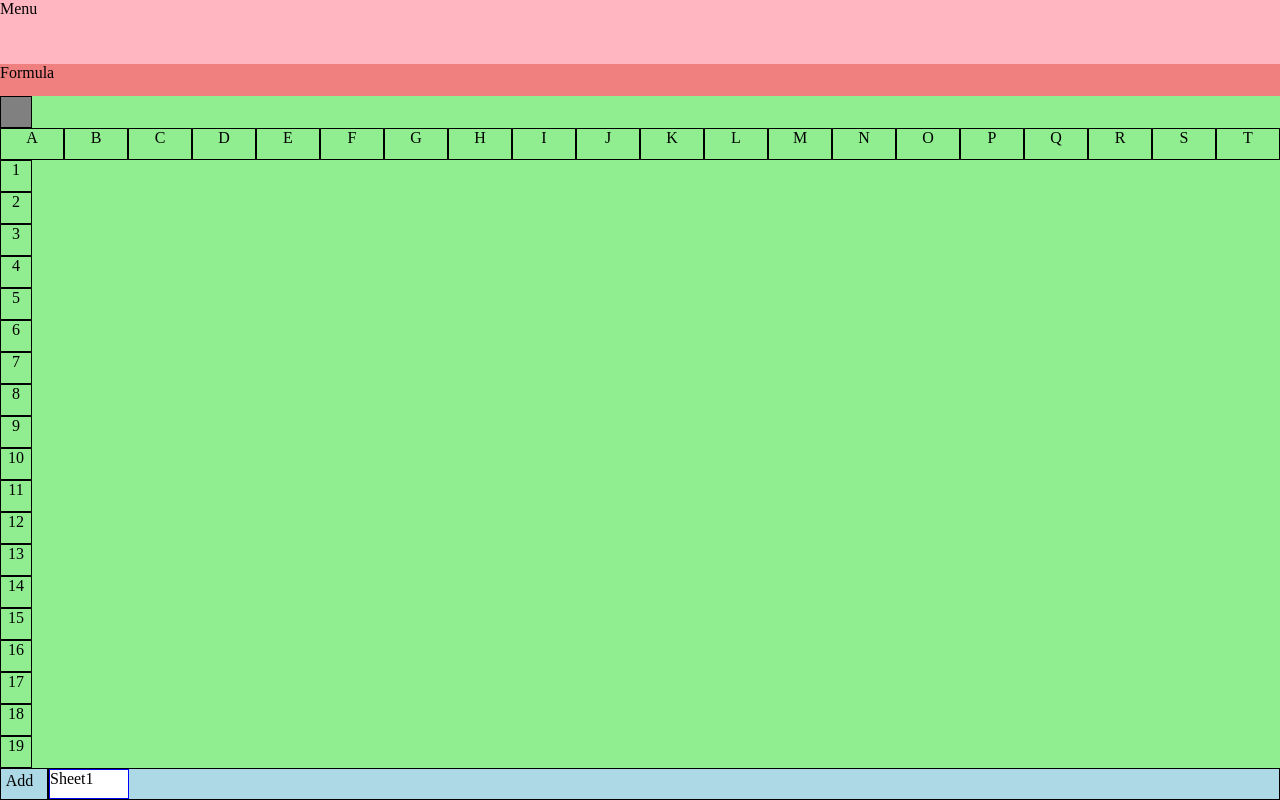
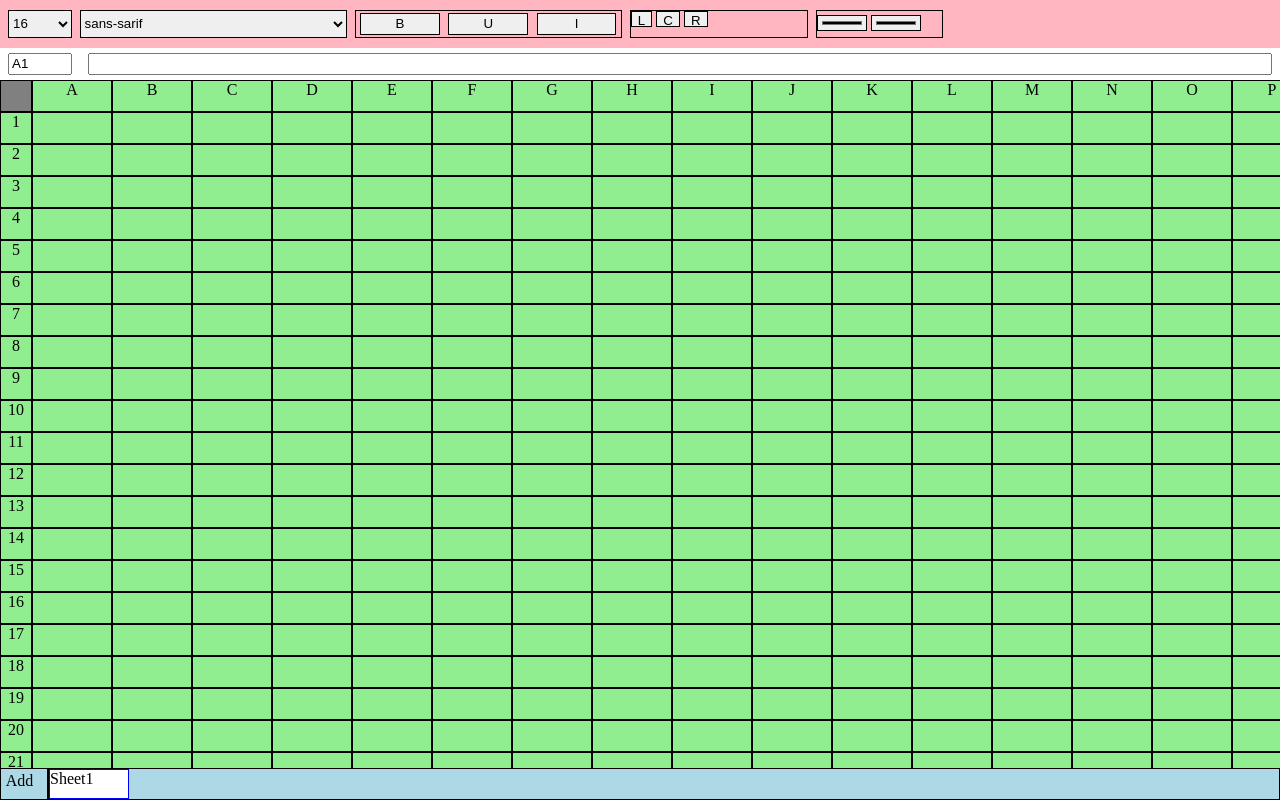
Before and after one commit to shridharrai/Excel-App, a plain HTML site: page index.html in a window 1280 px wide. Drawn offline with Linux system fonts and the light colour scheme.

Commit message:
Formatting partially completed

```diff
--- a/grid.js
+++ b/grid.js
@@ -1,6 +1,12 @@
 let leftCol = document.querySelector('.left-col');
 let topRow = document.querySelector('.top-row');
 let grid = document.querySelector('.grid');
+let addressInput = document.querySelector('.address-input');
+let boldBtn = document.querySelector('.bold');
+let underlineBtn = document.querySelector('.underline');
+let italicBtn = document.querySelector('.italic');
+let alignBtns = document.querySelectorAll('.align-container>*');
+let fontSizeEle = document.querySelector('.font-size');
 let rows = 100;
 let cols = 26;
 
@@ -20,14 +26,78 @@ for (let i = 0; i < cols; ++i) {
   topRow.appendChild(cell);
 }
 
+//making 2-D grid
 for (let i = 0; i < rows; ++i) {
   let row = document.createElement('div');
   row.setAttribute('class', 'row');
   for (let j = 0; j < cols; ++j) {
     let cell = document.createElement('div');
     cell.setAttribute('class', 'cell');
-    cell.innerText = `${String.fromCharCode(65 + j)} ${i + 1}`;
+    // cell.innerText = `${String.fromCharCode(65 + j)} ${i + 1}`;
+    cell.setAttribute('rid', i);
+    cell.setAttribute('cid', j);
+    cell.setAttribute('contenteditable', 'true');
     row.appendChild(cell);
   }
   grid.appendChild(row);
 }
+
+//To iterate over all the cells and add event listener of click to display the cell position in address input box
+let allCells = document.querySelectorAll('.grid .cell');
+for (let i = 0; i < allCells.length; ++i) {
+  allCells[i].addEventListener('click', function() {
+    let cid = allCells[i].getAttribute('cid');
+    let rid = allCells[i].getAttribute('rid');
+    cid = Number(cid);
+    rid = Number(rid);
+    let address = `${String.fromCharCode(65 + cid)}${rid + 1}`;
+    addressInput.value = address;
+  });
+}
+//by default show the first cell in address i/p box so click on the first cell by default
+allCells[0].click();
+
+//On click on bold button bold the test of selected cell by getting the cell address from address box
+boldBtn.addEventListener('click', function() {
+  let cellEle = findCellEle();
+  cellEle.style.fontWeight = 'bold';
+});
+
+underlineBtn.addEventListener('click', function() {
+  let cellEle = findCellEle();
+  cellEle.style.textDecoration = 'underline';
+});
+
+italicBtn.addEventListener('click', function() {
+  let cellEle = findCellEle();
+  cellEle.style.fontStyle = 'italic';
+});
+
+//allignments
+for (let i = 0; i < alignBtns.length; ++i) {
+  alignBtns[i].addEventListener('click', function() {
+    let allignment = alignBtns[i].getAttribute('class');
+    let cellEle = findCellEle();
+    cellEle.style.textAlign = allignment;
+  });
+}
+
+//font-size
+fontSizeEle.addEventListener('change', function() {
+  let fontSize = fontSizeEle.value;
+  let cellEle = findCellEle();
+  cellEle.style.fontSize = fontSize + 'px';
+});
+
+function findCellEle() {
+  let address = addressInput.value;
+  let { rid, cid } = getRIDCIDfromAddress(address);
+  let cellEle = document.querySelector(`.cell[rid="${rid}"][cid="${cid}"]`);
+  return cellEle;
+}
+
+function getRIDCIDfromAddress(address) {
+  let cid = address.charCodeAt(0) - 65;
+  let rid = Number(address.slice(1)) - 1;
+  return { rid, cid };
+}
--- a/index.html
+++ b/index.html
@@ -8,8 +8,38 @@
     <link rel="stylesheet" href="style.css" />
   </head>
   <body>
-    <div class="menu-container">Menu</div>
-    <div class="formula-container">Formula</div>
+    <div class="menu-container">
+      <select class="font-size">
+        <option value="12">12</option>
+        <option value="16" selected>16</option>
+        <option value="20">20</option>
+        <option value="32">32</option>
+      </select>
+      <select class="font-family">
+        <option value="monospace">monospace</option>
+        <option value="sans-sarif" selected>sans-sarif</option>
+        <option value="Georgia">Georgia</option>
+        <option value="fantasy">fantasy</option>
+      </select>
+      <div class="bui-container">
+        <input type="button" class="bold" value="B" />
+        <input type="button" class="underline" value="U" />
+        <input type="button" class="italic" value="I" />
+      </div>
+      <div class="align-container">
+        <input type="button" class="left" value="L" />
+        <input type="button" class="center" value="C" />
+        <input type="button" class="right" value="R" />
+      </div>
+      <div class="color-container">
+        <input type="color" class="color" />
+        <input type="color" class="bg-color" />
+      </div>
+    </div>
+    <div class="formula-container">
+      <input type="text" class="address-input" readonly />
+      <input type="text" class="formula-input" />
+    </div>
     <div class="grid-container">
       <div class="left-box box"></div>
       <div class="top-row"></div>
--- a/style.css
+++ b/style.css
@@ -4,18 +4,66 @@
 body {
   margin: 0px;
 }
+/* Menu container */
 .menu-container {
-  height: 4rem;
+  height: 3rem;
   background-color: lightpink;
+  display: flex;
+  align-items: center;
+  gap: 0.5rem;
+  padding-left: 0.5rem;
 }
+.menu-container * {
+  border: 1px solid;
+  height: 60%;
+}
+.font-size {
+  width: 5%;
+}
+.font-family {
+  width: 21%;
+}
+.bui-container {
+  width: 21%;
+  display: flex;
+  align-items: center;
+  justify-content: space-around;
+}
+.bui-container > * {
+  width: 30%;
+  height: 80%;
+  text-align: center;
+}
+.align-container {
+  width: 14%;
+}
+.color-container {
+  width: 10%;
+}
+
+/*Formula - container*/
 .formula-container {
   height: 2rem;
-  background-color: lightcoral;
+  /* background-color: lightcoral; */
+  display: flex;
+  align-items: center;
+  justify-content: space-around;
 }
+.formula-container > * {
+  height: 70%;
+}
+.address-input {
+  width: 4rem;
+}
+.formula-input {
+  width: calc(100vw - 6rem);
+}
+
 .grid-container {
-  height: calc(100vh - (4rem + 2rem + 2rem)); /*give remaining height*/
+  height: calc(100vh - (3rem + 2rem + 2rem)); /*give remaining height*/
   background-color: lightgreen;
   overflow: auto;
+  position: relative;
 }
 .box {
   height: 2rem;
@@ -30,19 +78,27 @@ body {
   height: 2rem;
   /* background-color: green; */
   display: flex;
+  position: absolute; /*relative to grid container*/
+  left: 2rem;
+  top: 0rem;
 }
 .grid {
   /* height: 2rem; */
-  background-color: lightblue;
+  /* background-color: lightblue; */
+  position: absolute; /*relative to grid-container*/
+  left: 2rem;
+  top: 2rem;
 }
 .cell {
-  border: 1px solid;
-  min-width: 4rem;
+  border: 0.2px solid;
+  min-width: 5rem;
   text-align: center;
+  height: 2rem;
 }
 .row {
   display: flex;
 }
+
 /*Sheets*/
 .sheets-container {
   height: 2rem;
```
